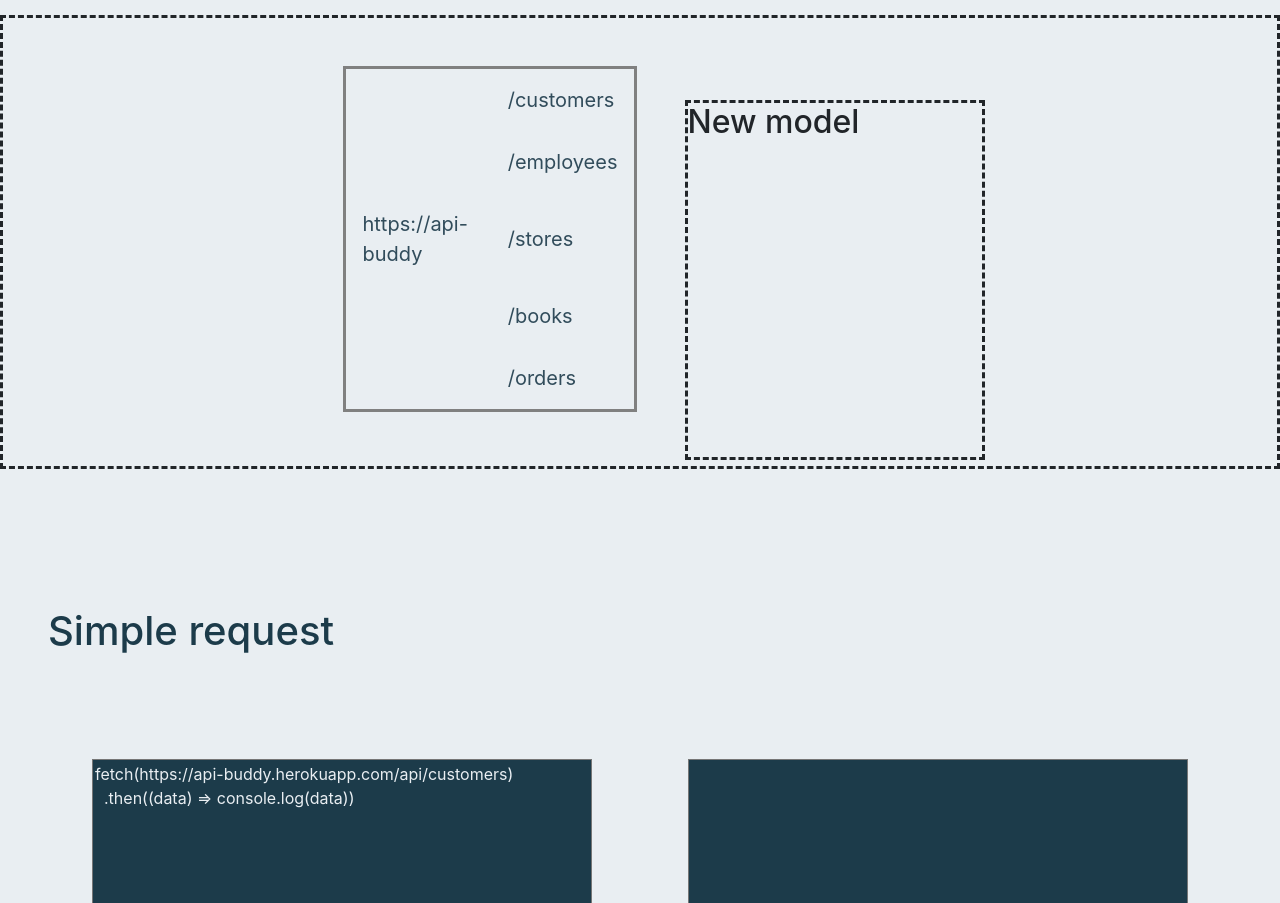
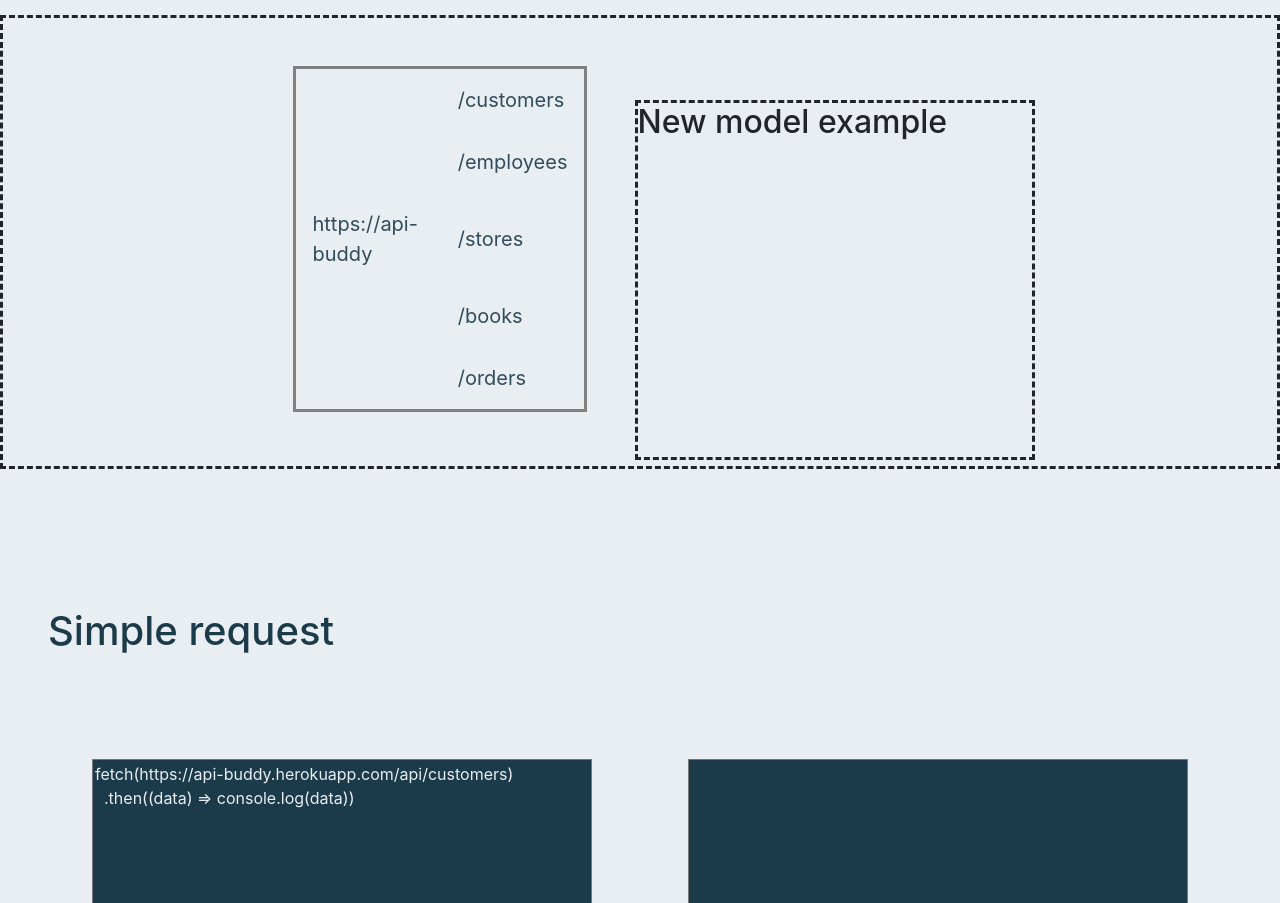
Before and after one commit to SidnevIgor/api-buddy-react, a React (Create React App) app: page / in a window 1280 px wide. Shown: the part 1057-1960 px from the top of the page. Built offline with nearby package versions, Linux system fonts and the light colour scheme.

Commit message:
Update routesDisplay.jsx

```diff
--- a/src/components/routesDisplay.jsx
+++ b/src/components/routesDisplay.jsx
@@ -30,8 +30,8 @@
               </tr>
             </tbody>
           </table>
-          <div style = {{width: "300px", height: "360px", borderStyle: "dashed", display: "inline-block"}}>
-            <h2 style = {{position: "absolute"}}>New model</h2>
+          <div style = {{width: "400px",height: "360px", borderStyle: "dashed", display: "inline-block"}}>
+            <h2 style = {{position: "absolute"}}>New model example</h2>
           </div>
         </div>
       </div>
```
